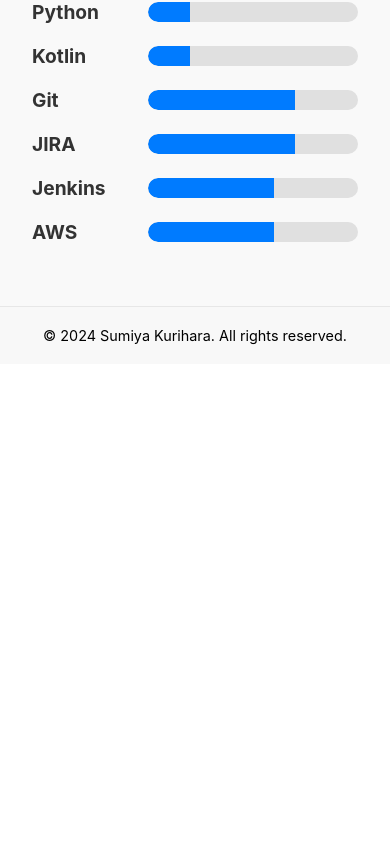
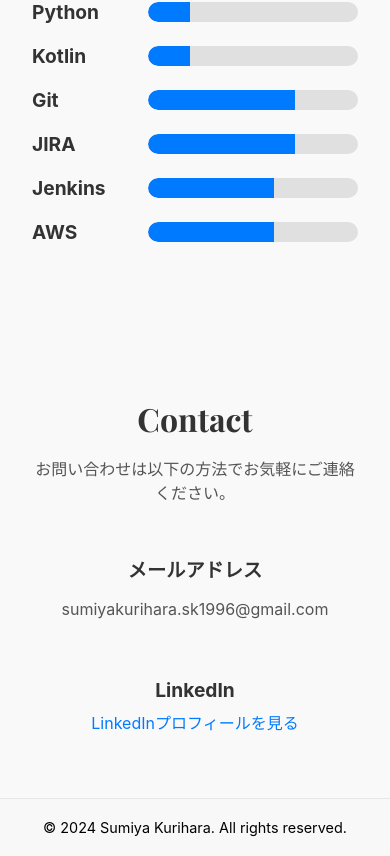
Before and after one commit to sumiyak96/sumiyak96.github.io, a React (Create React App) app: page / in a window 390 px wide. Shown: the part 8165-9021 px from the top of the page. Before the commit the page ends 8529 px from the top, so only its background shows below. Built offline with nearby package versions, Linux system fonts and the light colour scheme.

Commit message:
create Contact Section

```diff
--- a/src/App.tsx
+++ b/src/App.tsx
@@ -8,6 +8,7 @@
 import History from './components/sections/history/History';
 import Works from './components/sections/works/Works';
 import Skills from './components/sections/skills/Skills';
+import Contact from './components/sections/contact/Contact';
 
 const App: React.FC = () => {
   return (
@@ -19,6 +20,7 @@
       <History />
       <Works />
       <Skills />
+      <Contact />
       <Footer />
     </div>
   );
--- a/src/components/common/header/Header.tsx
+++ b/src/components/common/header/Header.tsx
@@ -59,8 +59,7 @@
       <Button color="inherit" onClick={() => scrollToSection('history')}>History</Button>
       <Button color="inherit" onClick={() => scrollToSection('works')}>Works</Button>
       <Button color="inherit" onClick={() => scrollToSection('skills')}>Skills</Button>
-      {/* 準備中 */}
-      {/* <Button color="inherit" onClick={() => scrollToSection('contacts')}>Contacts</Button> */}
+      <Button color="inherit" onClick={() => scrollToSection('contact')}>Contact</Button>
     </>
   );
   const drawerMenuItems = (
--- /dev/null
+++ b/src/components/sections/contact/Contact.module.scss
@@ -0,0 +1,60 @@
+.contact {
+    padding: 4rem 2rem;
+    background-color: #f9f9f9;
+
+    .title {
+      font-size: 2rem;
+      font-family: 'Playfair Display', serif;
+      color: #333;
+      text-align: center;
+      margin-bottom: 1rem;
+    }
+
+    .description {
+      font-size: 1rem;
+      font-family: 'Roboto', sans-serif;
+      color: #555;
+      text-align: center;
+      margin-bottom: 2rem;
+    }
+
+    .contactMethods {
+      display: flex;
+      flex-direction: column;
+      gap: 2rem;
+      align-items: center;
+
+      .contactItem {
+        text-align: center;
+
+        .contactTitle {
+          font-size: 1.2rem;
+          font-weight: bold;
+          color: #333;
+          margin-bottom: 0.5rem;
+        }
+
+        .contactText {
+          font-size: 1rem;
+          color: #555; /* シンプルな文字色 */
+        }
+
+        .contactLink {
+          font-size: 1rem;
+          color: #007bff;
+          text-decoration: none;
+
+          &:hover {
+            text-decoration: underline;
+          }
+        }
+      }
+    }
+
+    /* レスポンシブ対応 */
+    @media (max-width: 768px) {
+      .contactMethods {
+        gap: 1.5rem;
+      }
+    }
+  }
--- /dev/null
+++ b/src/components/sections/contact/Contact.tsx
@@ -0,0 +1,32 @@
+import React from 'react';
+import styles from './Contact.module.scss';
+
+const Contact: React.FC = () => {
+    return (
+      <section id="contact" className={styles.contact}>
+        <h2 className={styles.title}>Contact</h2>
+        <p className={styles.description}>
+          お問い合わせは以下の方法でお気軽にご連絡ください。
+        </p>
+        <div className={styles.contactMethods}>
+          <div className={styles.contactItem}>
+            <h3 className={styles.contactTitle}>メールアドレス</h3>
+            <p className={styles.contactText}>sumiyakurihara.sk1996@gmail.com</p>
+          </div>
+          <div className={styles.contactItem}>
+            <h3 className={styles.contactTitle}>LinkedIn</h3>
+            <a
+              href="https://www.linkedin.com/in/sumiya-kurihara-a5b451167"
+              target="_blank"
+              rel="noopener noreferrer"
+              className={styles.contactLink}
+            >
+              LinkedInプロフィールを見る
+            </a>
+          </div>
+        </div>
+      </section>
+    );
+  };
+
+  export default Contact;
```
